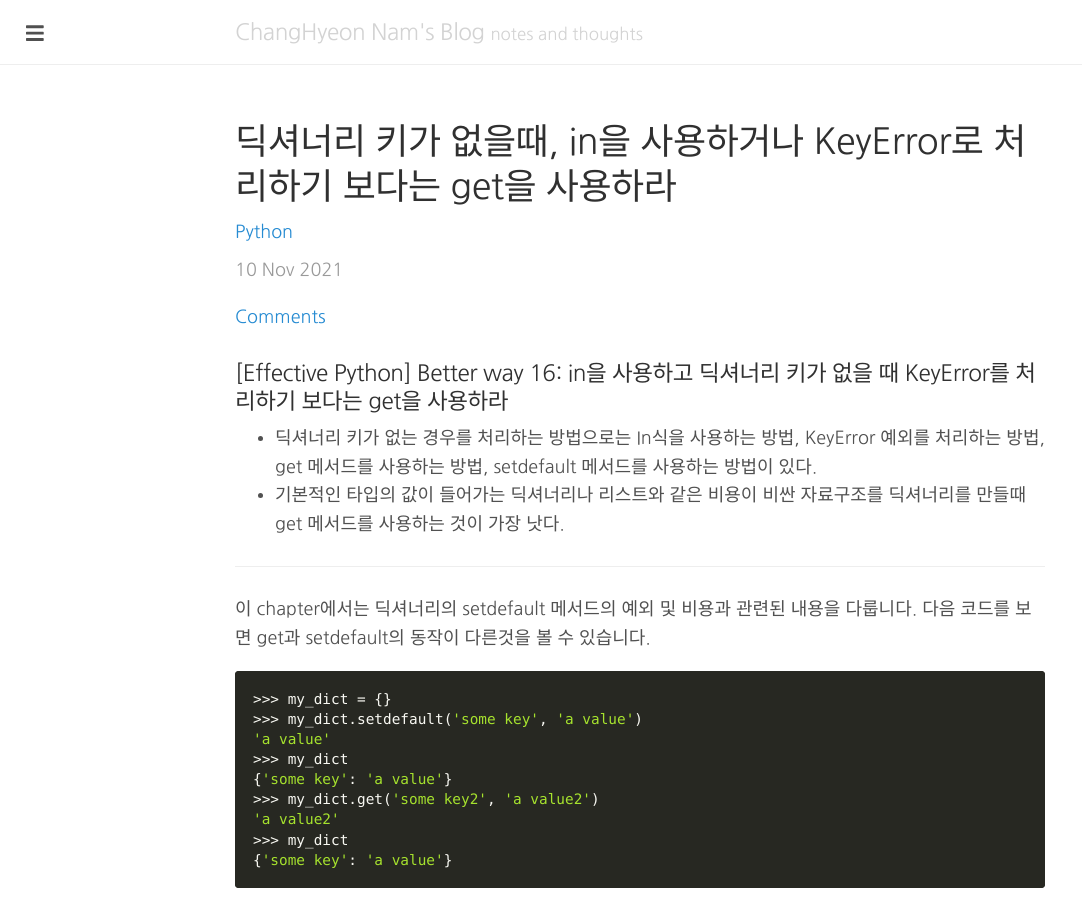
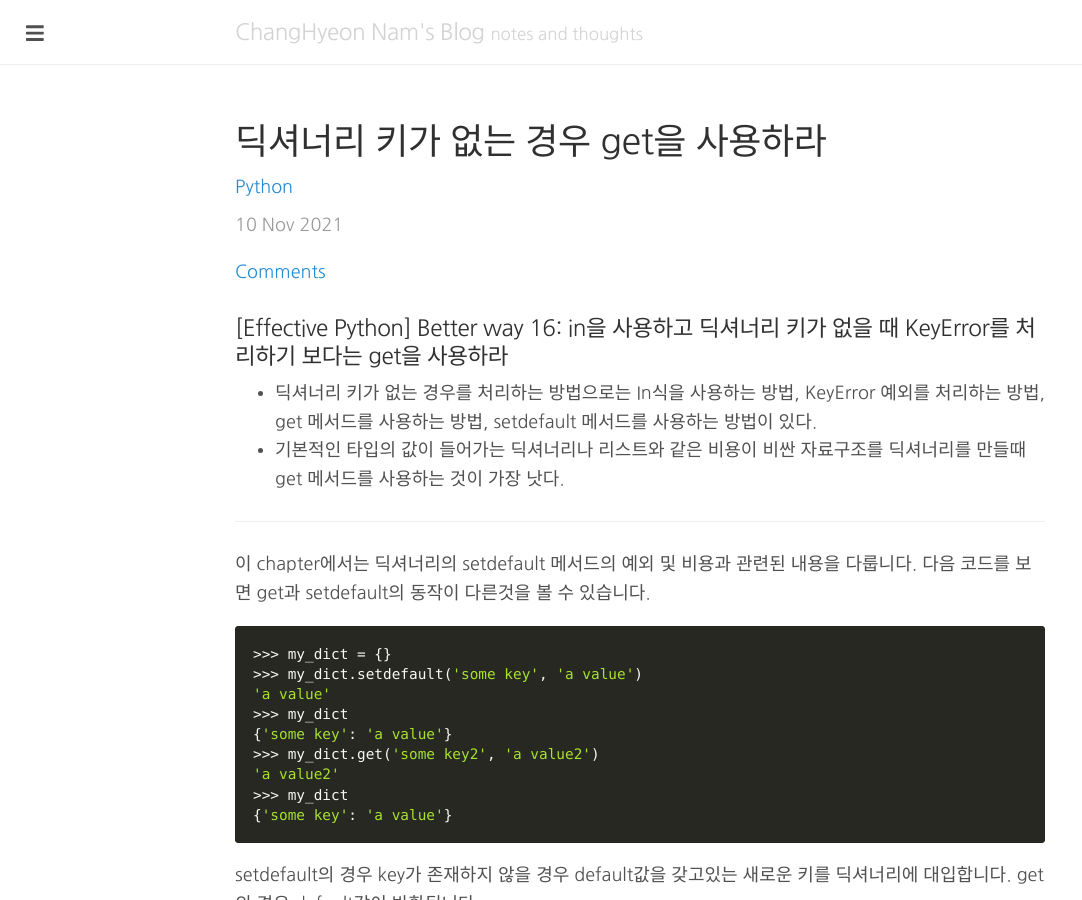
Before and after one commit to changhyeonnam/changhyeonnam.github.io, a Jekyll site: the page built from _posts/2021/2021-11-10-get_dict.md, in a window 1280 px wide and 900 px high. Shown: the whole window, without its empty margins (0-1082 px from the left). Built offline with Jekyll 4.4.1, drawn with Linux system fonts in a browser that asks for light colours; nearby versions of some CDN libraries; our own code applies the rules of GitHub Pages for plain Markdown files; comment, search, counter and statistics services are not loaded.

Commit message:
Update 2021-11-10-get_dict.md

```diff
--- a/_posts/2021/2021-11-10-get_dict.md
+++ b/_posts/2021/2021-11-10-get_dict.md
@@ -1,5 +1,5 @@
 ---
-title: 딕셔너리 키가 없을때, in을 사용하거나 KeyError로 처리하기 보다는 get을 사용하라
+title: 딕셔너리 키가 없는 경우 get을 사용하라
 Created: November 10, 2021 11:46 AM
 tags:
     - Python
```
